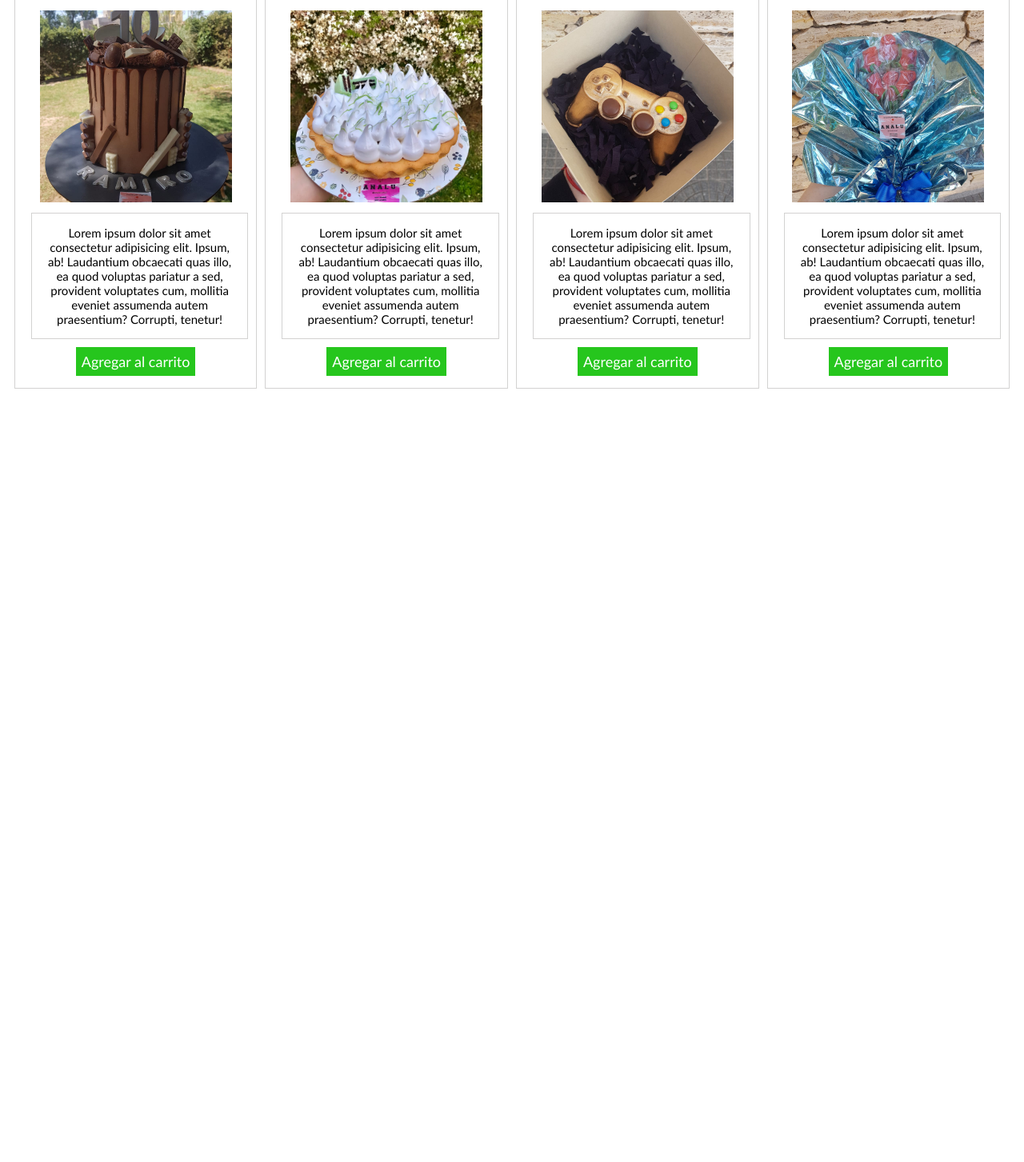
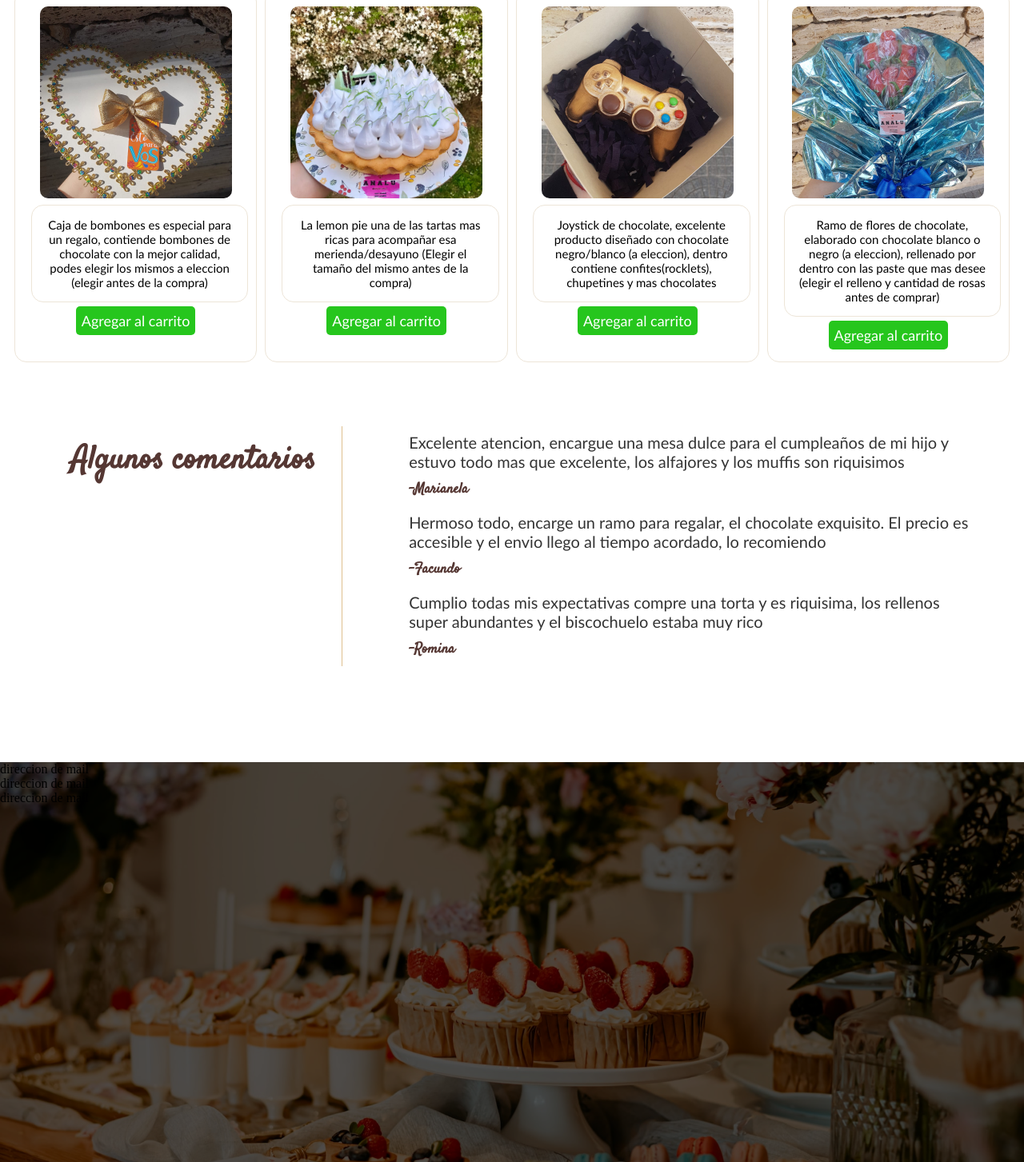
Before and after one commit to facundobrunetti99/Analuproject, a plain HTML site: page pages/index.html in a window 1280 px wide. Shown: the part 690-2143 px from the top of the page at 80% size. Before the commit the page ends 1181 px from the top, so only its background shows below. Drawn offline with Linux system fonts and the light colour scheme.

Commit message:
add--comment and footer

```diff
--- a/pages/index.html
+++ b/pages/index.html
@@ -53,30 +53,75 @@
                 <img class="img--slider img3" src="../images/img6.jpg" alt="">
             </div>
         </div>
-        <h2 class="main--title">Mas Productos</h2>
+        <h2 class="main--title">Nuestros Productos</h2>
         <div class="main__div--products">
             <div class="item--product--descrp">
-                <img src="../images/imgcart1.jpg" alt="" class="image--cartHome">
-                <p class="item--product--descrp">Lorem ipsum dolor sit amet consectetur adipisicing elit. Ipsum, ab! Laudantium obcaecati quas illo, ea quod voluptas pariatur a sed, provident voluptates cum, mollitia eveniet assumenda autem praesentium? Corrupti, tenetur!</p>
+                <img src="../images/img7.jpg" alt="" class="image--cartHome">
+                <p class="item--product--descrp">Caja de bombones es especial para un regalo, contiende bombones de chocolate con la mejor calidad, podes elegir los mismos a eleccion (elegir antes de la compra)</p>
                 <button href="#" class="addtocartItem">Agregar al carrito</button>
             </div>
             <div class="item--product--descrp">
                 <img src="../images/imgcart2.jpg" alt="" class="image--cartHome">
-                <p class="item--product--descrp">Lorem ipsum dolor sit amet consectetur adipisicing elit. Ipsum, ab! Laudantium obcaecati quas illo, ea quod voluptas pariatur a sed, provident voluptates cum, mollitia eveniet assumenda autem praesentium? Corrupti, tenetur!</p>
+                <p class="item--product--descrp">La lemon pie una de las tartas mas ricas para acompañar esa merienda/desayuno (Elegir el tamaño del mismo antes de la compra)</p>
                 <button href="#" class="addtocartItem">Agregar al carrito</button>
             </div>
             <div class="item--product--descrp">
                 <img src="../images/imgcart3.jpg" alt="" class="image--cartHome">
-                <p class="item--product--descrp">Lorem ipsum dolor sit amet consectetur adipisicing elit. Ipsum, ab! Laudantium obcaecati quas illo, ea quod voluptas pariatur a sed, provident voluptates cum, mollitia eveniet assumenda autem praesentium? Corrupti, tenetur!</p>
+                <p class="item--product--descrp">Joystick de chocolate, excelente producto diseñado con chocolate negro/blanco (a eleccion), dentro contiene confites(rocklets), chupetines y mas chocolates</p>
                 <button href="#" class="addtocartItem">Agregar al carrito</button>
             </div>
             <div class="item--product--descrp">
                 <img src="../images/imgcart4.jpg" alt="" class="image--cartHome">
-                <p class="item--product--descrp">Lorem ipsum dolor sit amet consectetur adipisicing elit. Ipsum, ab! Laudantium obcaecati quas illo, ea quod voluptas pariatur a sed, provident voluptates cum, mollitia eveniet assumenda autem praesentium? Corrupti, tenetur!</p>
+                <p class="item--product--descrp">Ramo de flores de chocolate, elaborado con chocolate blanco o negro (a eleccion), rellenado por dentro con las paste que mas desee (elegir el relleno y cantidad de rosas antes de comprar)</p>
                 <button href="#" class="addtocartItem">Agregar al carrito</button>
             </div>
         </div>
 
+        <div class="conteiner__coments">
+            <h4 class="title--coments">
+                Algunos comentarios
+
+            </h4>
+            <div class="conteiner__coments--people">
+                <div class="coments--people">
+                    <p class="parraf--coments--people">
+                        Excelente atencion, encargue una mesa dulce para el cumpleaños de mi hijo y estuvo todo mas que excelente, los alfajores y los muffis son riquisimos
+                    </p>
+                    <h5 class="people--name">-Marianela</h5>
+                </div>
+                <div class="coments--people">
+                    <p class="parraf--coments--people">
+                        Hermoso todo, encarge un ramo para regalar, el chocolate exquisito. El precio es accesible y el envio llego al tiempo acordado, lo recomiendo
+                    </p>
+                    <h5 class="people--name">-Facundo</h5>
+                </div>
+                <div class="coments--people">
+                    <p class="parraf--coments--people">
+                        Cumplio todas mis expectativas compre una torta y es riquisima, los rellenos super abundantes y el biscochuelo estaba muy rico
+                    </p>
+                    <h5 class="people--name">-Romina</h5>
+
+                </div>
+
+            </div>
+
+
+        </div>
+
+
+        <footer class="footer">
+            <div class="div--opacity--footer"></div>
+            <div class="div--footer--img">
+                    <img src="../images/imgfooter.jpg" alt="" class="footer--img">
+            </div>
+
+            <div class="div--footer--items">
+                <p class="footer--content">direccion de mail</p>
+                <p class="footer--content">direccion de mail</p>
+                <p class="footer--content">direccion de mail</p>
+            </div>
+
+        </footer>
       </main>
 
 
--- a/scripts/main.js
+++ b/scripts/main.js
@@ -3,9 +3,10 @@ const sliderInner=document.querySelector(".slider--inner");
 const cantImg=document.querySelectorAll('.img--slider');
 
 let index =1;
+
 setInterval(function (){
-    let p=index *-100;
-    sliderInner.style.transform="translateX("+p+"%)"
+    let grade=index *-100;
+    sliderInner.style.transform="translateX("+grade+"%)"
     index++;
     if(cantImg.length-1<index){
         index=0;
--- a/style/style.css
+++ b/style/style.css
@@ -180,19 +180,21 @@
     display: flex;
     width: 98%;
     justify-content: space-around;
-
+    margin-bottom: 80px;
     text-align: center;
 }
 .item--product--descrp{
-    border: 1px solid #d3d2d1;
+    border: 1px groove var(--bck--color);
     width: 100%;
-    margin: 5px;
+    margin:0 5px;
+    border-radius: 15px;
 }
 .image--cartHome{
     width: 250px;
     height: 250px;
     padding: 5px;
     object-fit: cover;
+   border-radius: 15px;
 }
 .item--product--descrp{
     padding: 15px;
@@ -210,6 +212,7 @@
    border: none;
    cursor: pointer;
    margin-top: 5px;
+   border-radius: 5px;
 }
 
 .addtocartItem:hover{
@@ -219,3 +222,75 @@
 .addtocartItem:active{
     background-color: #087a22;
 }
+
+/*Comments--cont*/
+.conteiner__coments{
+    display: flex;
+    width: 97.2%;
+   padding-bottom: 50px;
+    margin:auto;
+    justify-content: space-around;
+
+}
+.title--coments{
+    font-size: 40px;
+    font-family: 'Satisfy', 'cursive';
+    color: #553733;
+    padding:15px;
+    width: 30%;
+    text-align: center;
+    border-right: 1px solid #dfc08f
+}
+.conteiner__coments--people{
+    display: flex;
+    flex-direction: column;
+    width: 58%;
+}
+.coments--people{
+
+    padding: 8px;
+
+}
+.parraf--coments--people{
+    font-size: 20px;
+    opacity: 80%;
+    font-family: 'Gill Sans', 'Gill Sans MT', Calibri, 'Trebuchet MS', sans-serif;
+
+}
+.people--name{
+    margin-top: 10px;
+    font-family: 'Satisfy', 'cursive';
+    font-size: 18px;
+    color: #553733;
+
+}
+
+
+/*Footer*/
+.footer{
+    margin-top: 70px;
+    width: 100%;
+    overflow: hidden;
+    position: relative;
+    height: 500px;
+}
+.div--opacity--footer{
+    position: absolute;
+    width: 100%;
+    background-color: #000;
+    z-index: 3;
+    height: 500px;
+    opacity: 60%;
+}
+.div--footer--img{
+    position: absolute;
+    z-index: -1;
+
+    width: 100%;
+
+}
+.footer--img{
+    width: 100%;
+    object-fit: cover;
+    height: 500px;
+}
```
Also changed, not shown: images/img7.jpg (added), images/imgfooter.jpg (added).
